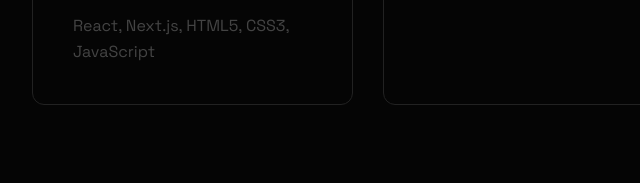
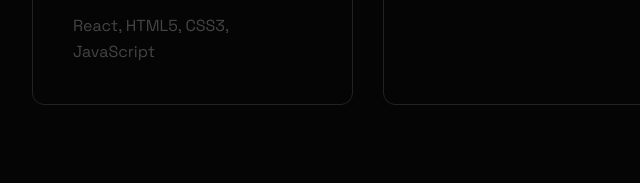
Before and after one commit to samwelkamau-sk/Portfolio, a plain HTML site: page index.html in a window 1280 px wide. Shown: the part 1224-1407 px from the top of the page, 96-736 px from the left. Drawn offline with Linux system fonts and the light colour scheme.

```diff
--- a/index.html
+++ b/index.html
@@ -39,7 +39,7 @@
             <div class="skill-card">
                 <i class="fas fa-code"></i>
                 <h3>Frontend Development</h3>
-                <p>React, Next.js, HTML5, CSS3, JavaScript</p>
+                <p>React, HTML5, CSS3, JavaScript</p>
             </div>
             <div class="skill-card">
                 <i class="fas fa-terminal"></i>
```
